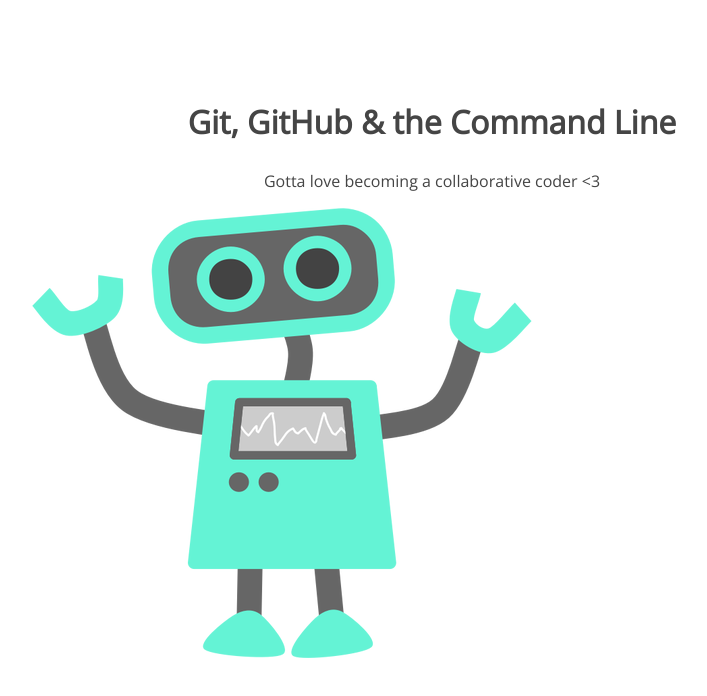
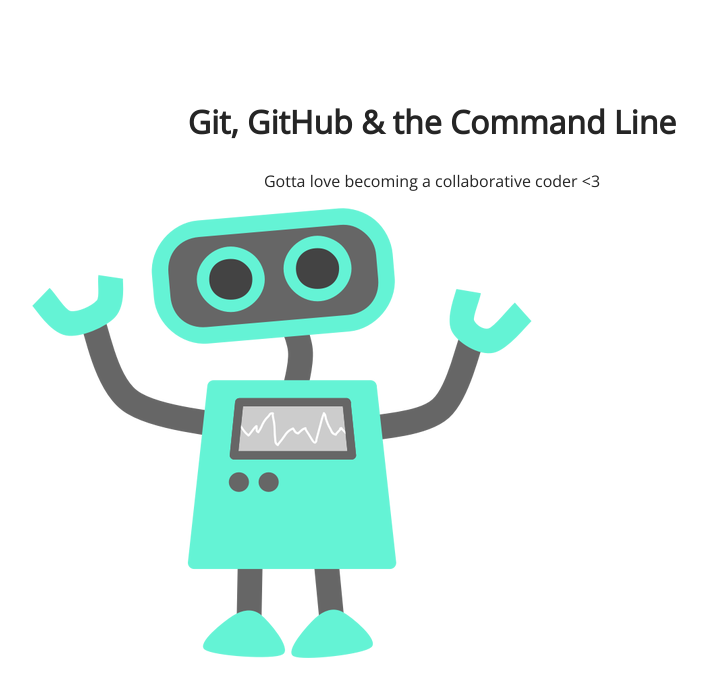
Before and after one commit to rachaelbabette/105-project, a plain HTML site: page index.html in a window 1280 px wide. Shown: the whole page, without its empty margins (208-915 px from the left). Drawn offline with nearby package versions, Linux system fonts and the light colour scheme.

Commit message:
Changed headline color

```diff
--- a/css/style.css
+++ b/css/style.css
@@ -5,7 +5,7 @@ section {
 section h1,
 section p {
 	text-align: center;
-	color: #454545;
+	color: #252525;
 }
 section h1 {
 	font: 32px 'Open Sans';
```
